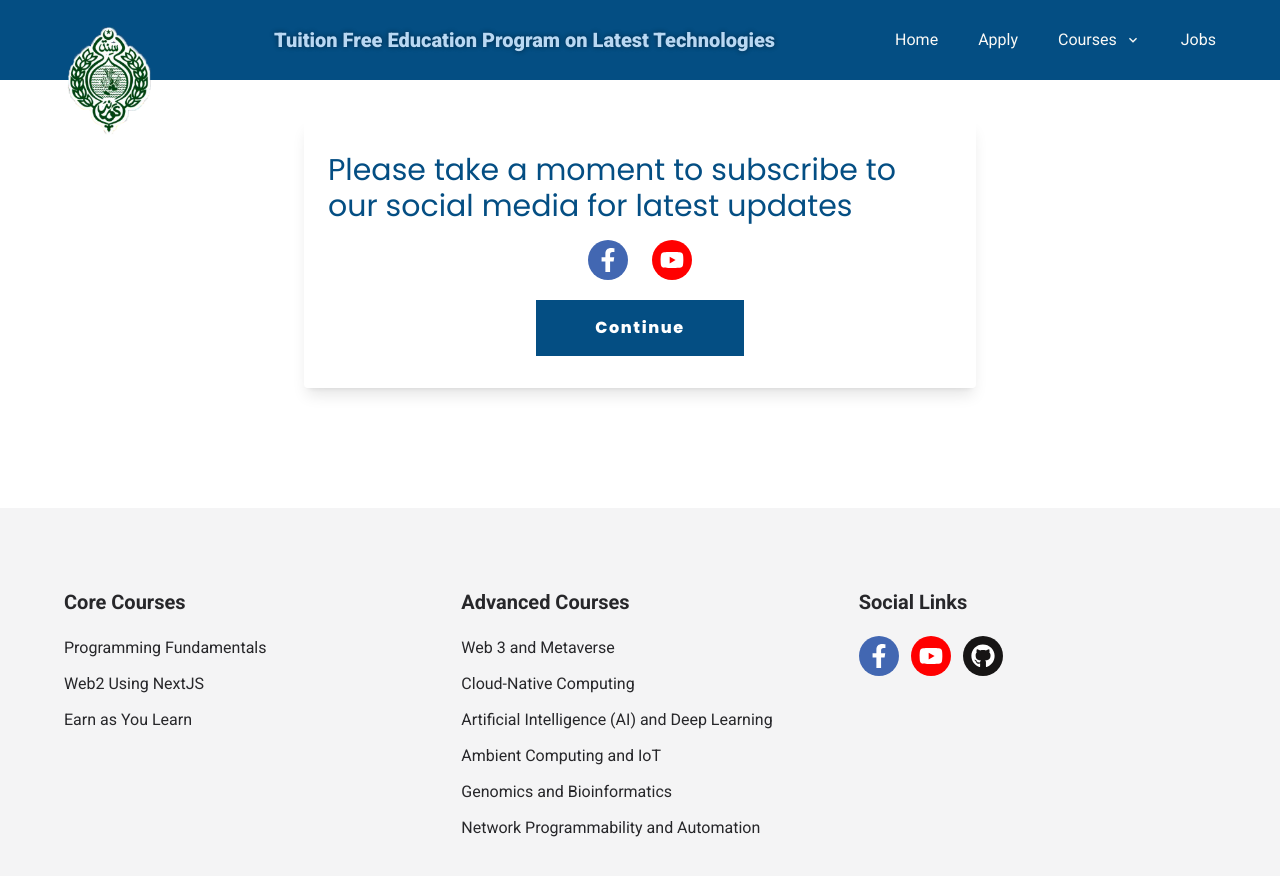
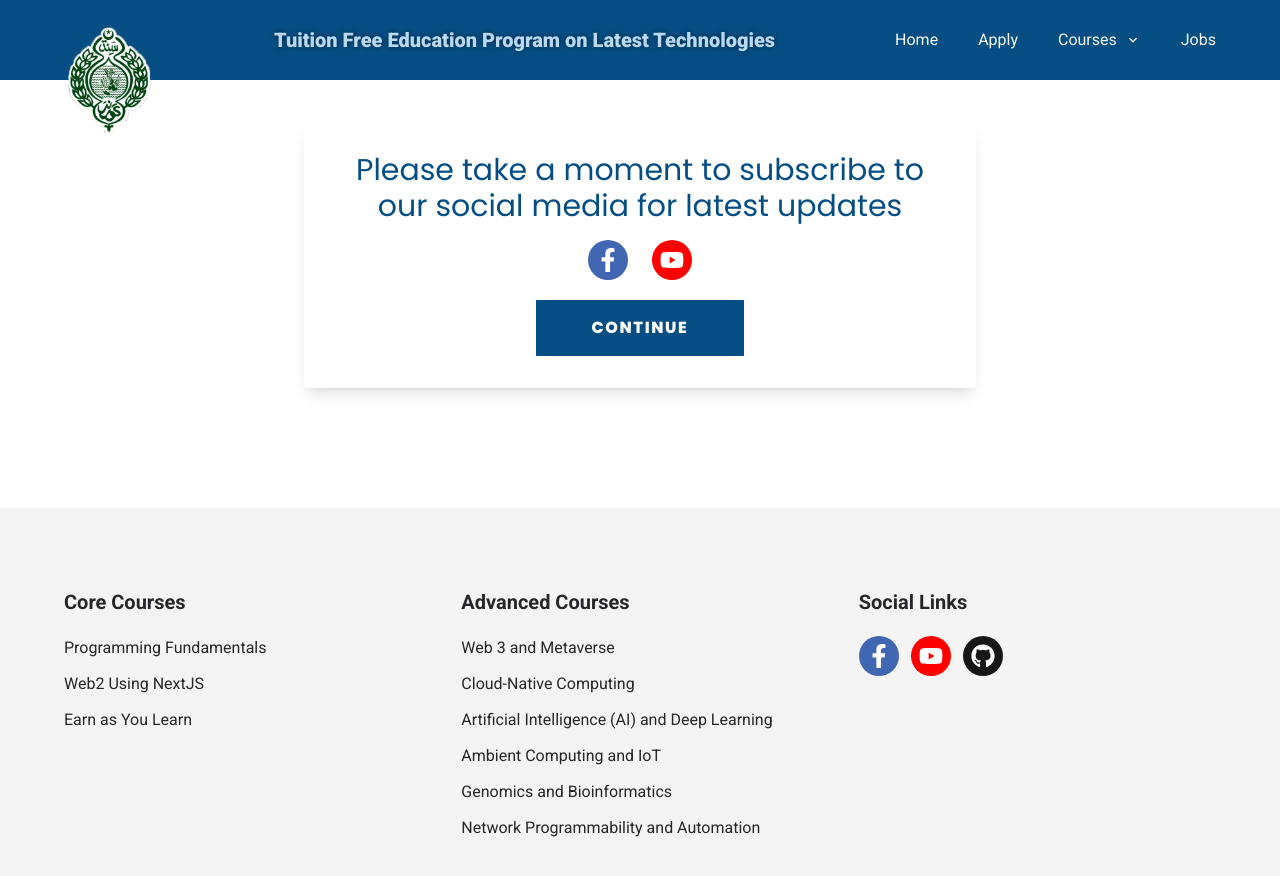
Before and after one commit to governor-sindh/website, a Next.js app: page /apply in a window 1280 px wide. Shown: the top 876 px of the page. Built offline with nearby package versions, Linux system fonts and the light colour scheme.

Commit message:
some fixes

```diff
--- a/src/components/form/SocialInvitation.tsx
+++ b/src/components/form/SocialInvitation.tsx
@@ -15,7 +15,10 @@ export default function SocialInvitation({
 }) {
   return (
     <div className="z-10 mx-4 my-10 flex w-full max-w-2xl flex-col items-center justify-center rounded bg-opacity-30 px-4 py-8 text-black shadow-lg backdrop-blur-3xl md:mx-10 md:px-6">
-      <h2 className="text-xl xs:text-3xl text-main" style={poppins.style}>
+      <h2
+        className="text-center text-xl text-main xs:text-3xl"
+        style={poppins.style}
+      >
         Please take a moment to subscribe to our social media for latest updates
       </h2>
       <div className="mt-4 flex gap-6">
@@ -36,10 +39,10 @@ export default function SocialInvitation({
       </div>
       <button
         onClick={() => setShowSocialInvitation(false)}
-        className="mt-5 w-full bg-main py-4 text-center font-semibold tracking-widest text-white transition-all hover:translate-y-1 disabled:opacity-60 disabled:hover:cursor-not-allowed md:w-52"
+        className="mt-5 w-full bg-main py-4 text-center font-semibold tracking-widest text-white transition-all hover:translate-y-1 disabled:opacity-60 disabled:hover:cursor-not-allowed xs:w-52"
         style={poppins.style}
       >
-        Continue
+        CONTINUE
       </button>
     </div>
   );
```
